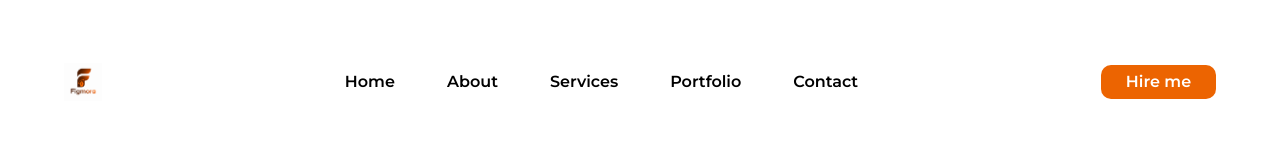
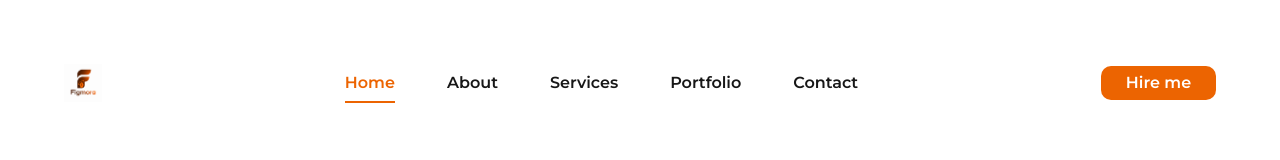
Before and after one commit to ALADETAN-IFE/priscillia-portfolio, a Next.js app: page / in a window 1280 px wide. Shown: the top 160 px of the page. Built offline with nearby package versions, Linux system fonts and the light colour scheme.

Commit message:
feat: enhance Header component with responsive navigation and active link styling

```diff
--- a/src/app/globals.css
+++ b/src/app/globals.css
@@ -8,6 +8,7 @@
   --icon-bg-primary: #EC64014D;
   --icon-bg-secondary: #36383B;
   --contact-border: #808080;
+  --header-nav: #171717;
 }
 
 @theme inline {
--- a/src/components/ui/header/Header.tsx
+++ b/src/components/ui/header/Header.tsx
@@ -3,10 +3,13 @@
 import { useEffect, useState } from "react";
 import Image from "next/image";
 import Link from "next/link";
+import { Menu, X } from "lucide-react";
 import { Button, Typography } from "@/components/common";
 
 const Header = () => {
   const [isScrolled, setIsScrolled] = useState(false);
+  const [isMenuOpen, setIsMenuOpen] = useState(false);
+  const [path, setPath] = useState("");
   const navLinks = ["Home", "About", "Services", "Portfolio", "Contact"];
 
   useEffect(() => {
@@ -22,36 +25,108 @@ const Header = () => {
     };
   }, []);
 
+  useEffect(() => {
+    const handleHashChange = () => {
+      setPath(window.location.hash);
+    };
+
+    handleHashChange();
+    window.addEventListener("hashchange", handleHashChange);
+
+    return () => {
+      window.removeEventListener("hashchange", handleHashChange);
+    };
+  }, []);
+
+  const activePath = path || "#home";
+  const handleNavClick = (href: string) => {
+    setPath(href);
+    setIsMenuOpen(false);
+  };
+
   return (
     <header
-      className={`w-full flex justify-center max-sm:px-5 min-h-10.25 py-1 fixed top-0 transition-[margin,background-color,backdrop-filter,box-shadow,border-color] duration-350 ${
+      className={`fixed top-0 z-50 flex w-full justify-center max-sm:px-5 min-h-10.25 py-1 transition-[margin,background-color,backdrop-filter,box-shadow,border-color] duration-350 ${
         isScrolled
           ? "mt-4 border border-white/30 bg-white/70 shadow-lg backdrop-blur-md"
           : "mt-14.75 bg-white"
       }`}
     >
-      <div className="max-w-306 w-9/10 flex max-md:flex-col justify-between items-center">
+      <div
+        className={`max-w-306 w-9/10 flex ${!isMenuOpen ? "items-center" : "items-start"} justify-between relative`}
+      >
         <Image
           src="/logo.png"
           alt="Priscilla Ijomah's Logo"
           width={38}
           height={38}
         />
-        <nav className="flex max-md:hidden gap-13">
-          {navLinks.map((e, i) => (
-            <Link href={`#${e.toLowerCase()}`} key={i}>
-              <Typography className="font-semibold! text-base!">
-                {e}
-              </Typography>
-            </Link>
-          ))}
+        <nav className="flex gap-13 max-md:hidden">
+          {navLinks.map((link) => {
+            const href = `#${link.toLowerCase()}`;
+            const isActive = activePath === href;
+
+            return (
+              <Link
+                href={href}
+                key={link}
+                aria-current={isActive ? "page" : undefined}
+                onClick={() => handleNavClick(href)}
+                className={`relative py-2 font-semibold transition-colors duration-200 ${
+                  isActive
+                    ? "text-(--primary) after:absolute after:inset-x-0 after:bottom-0 after:h-0.5 after:bg-(--primary) after:content-['']"
+                    : "text-(--header-nav) hover:text-(--primary)"
+                }`}
+              >
+                <Typography className="font-semibold! text-base!">
+                  {link}
+                </Typography>
+              </Link>
+            );
+          })}
         </nav>
         <Button
           value="Hire me"
           icon={false}
           rounded={false}
-          className="w-28.75 h-8.5!"
+          className="h-8.5! w-28.75 max-md:hidden"
         />
+        <button
+          type="button"
+          aria-label={isMenuOpen ? "Close menu" : "Open menu"}
+          aria-expanded={isMenuOpen}
+          onClick={() => setIsMenuOpen((open) => !open)}
+          className="hidden cursor-pointer p-1 text-(--secondary) max-md:block"
+        >
+          {isMenuOpen ? <X size={26} /> : <Menu size={26} />}
+        </button>
+
+        {isMenuOpen && (
+          <div className="absolute top-full bg-white p-4 z-10 w-full">
+            <nav className="flex gap-3 md:hidden flex-col items-center">
+              {navLinks.map((link) => {
+                const href = `#${link.toLowerCase()}`;
+                const isActive = activePath === href;
+
+                return (
+                  <Link
+                    href={href}
+                    key={link}
+                    aria-current={isActive ? "page" : undefined}
+                    onClick={() => handleNavClick(href)}
+                    className={`w-full p-2 text-center font-semibold transition-colors duration-200 ${
+                      isActive ? "text-(--primary)" : "text-(--header-nav) hover:text-(--primary)"
+                    }`}
+                  >
+                    <Typography className="font-semibold! text-base!">
+                      {link}
+                    </Typography>
+                  </Link>
+                );
+              })}
+            </nav>
+          </div>
+        )}
       </div>
     </header>
   );
```
